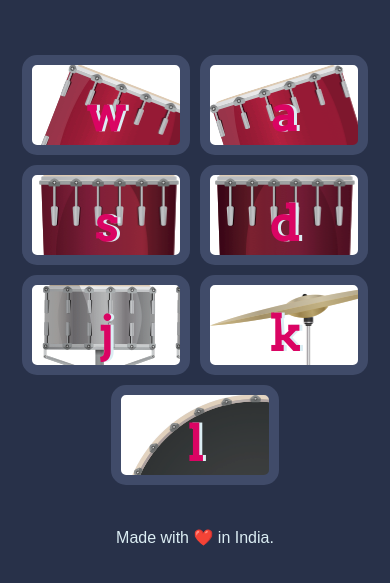
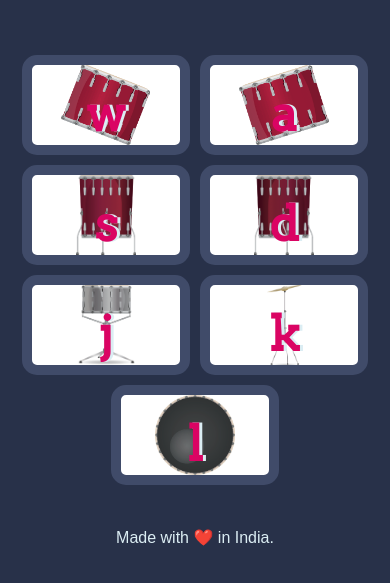
Before and after one commit to sumitnagar8125/Drum-kit, a plain HTML site: page index.html in a window 390 px wide. Shown: the part 255-838 px from the top of the page. Drawn offline with Linux system fonts and the light colour scheme.

Commit message:
Update styles.css

```diff
--- a/styles.css
+++ b/styles.css
@@ -86,7 +86,7 @@ footer {
   margin: 10px;
   background-color: white;
 }
-@media only screen and (max-width: 768px) {
+@media only screen and (max-width: 1000px) {
   .set {
     display: flex;
     flex-wrap: wrap;
@@ -98,5 +98,8 @@ footer {
     margin: 5px; /* Adjust spacing between drums */
     font-size: 3rem; /* Adjust drum size for smaller screens */
     height: 100px; /* Adjust drum height for smaller screens */
+    background-repeat: no-repeat; /* Prevent background image repetition */
+    background-size: contain; /* Ensure background image fits within the button */
+    background-position: center; /* Center the background image */
   }
 }
```
